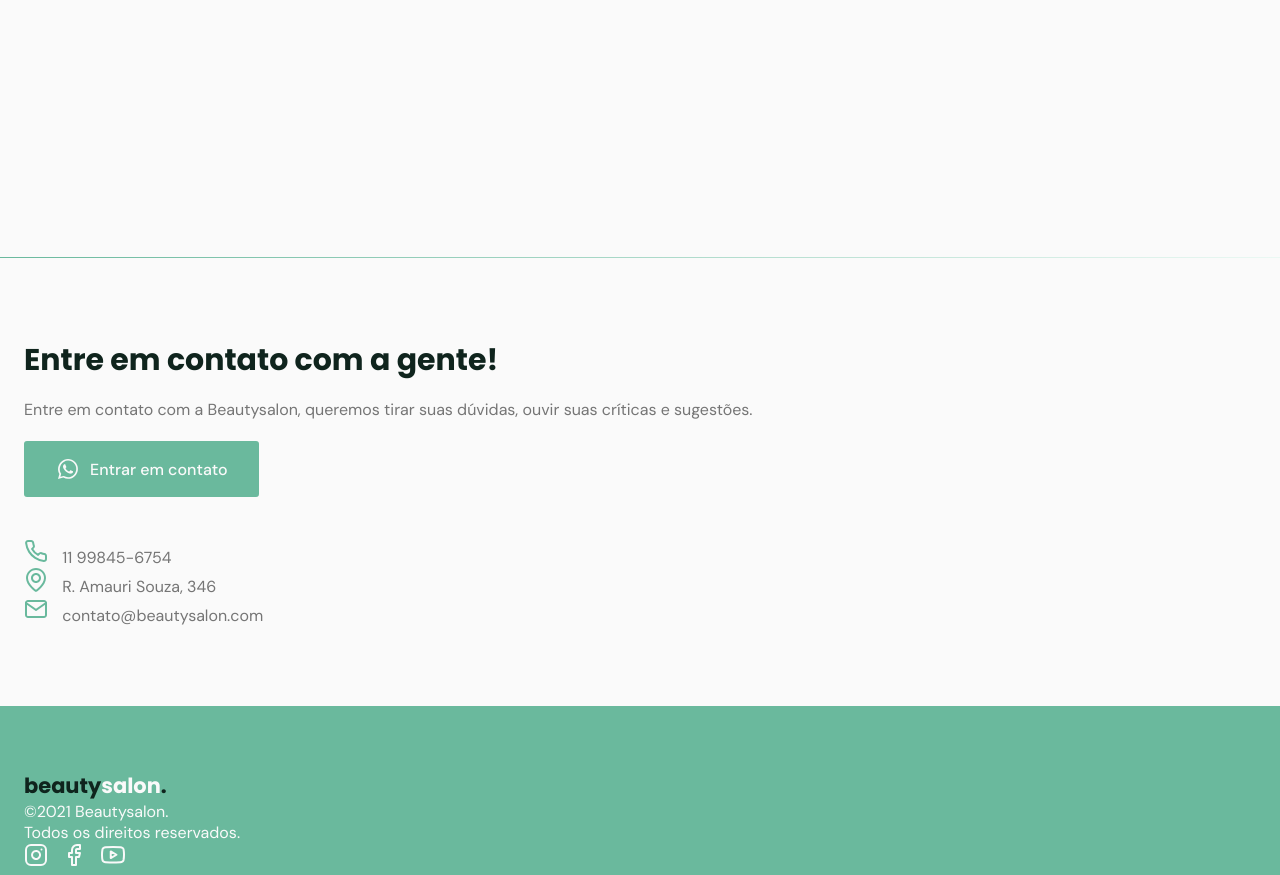
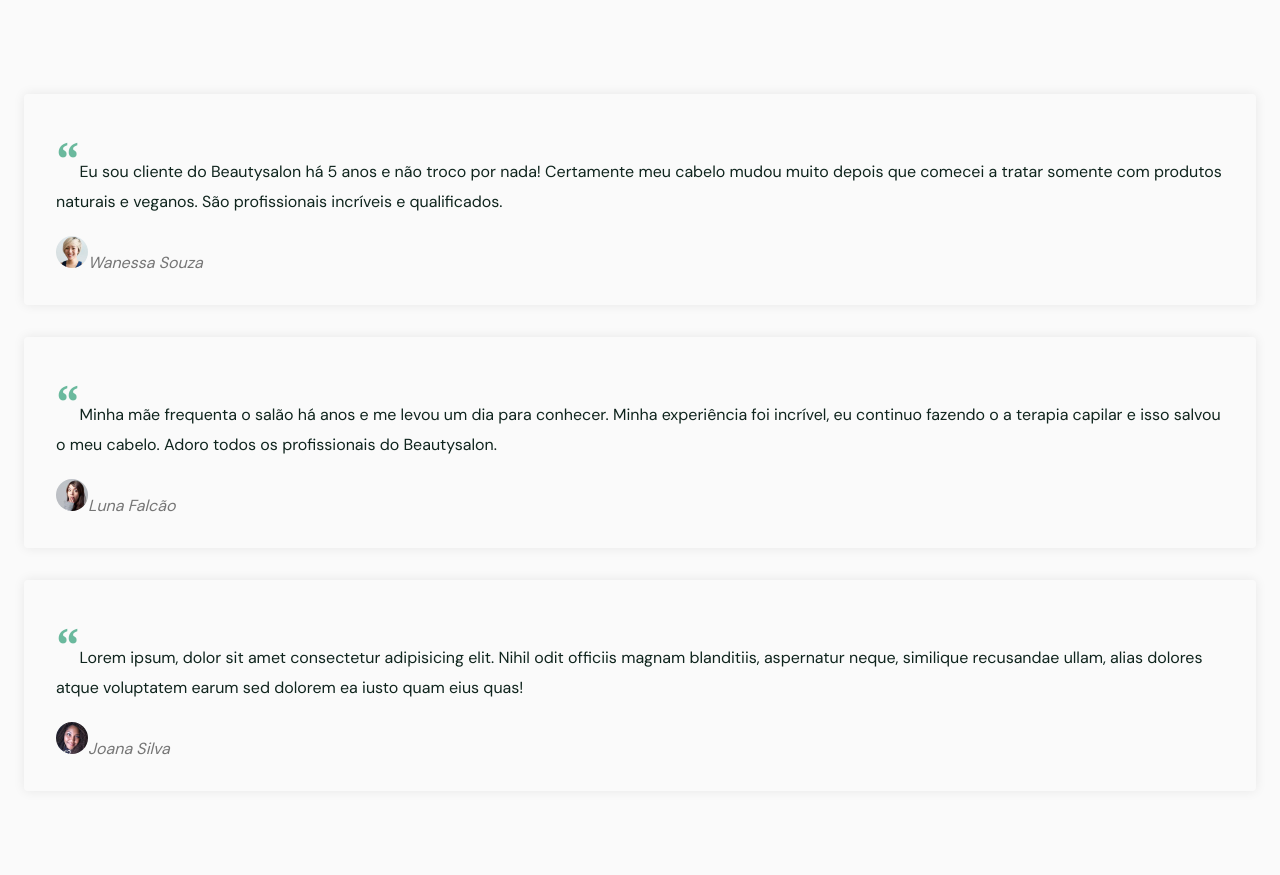
Before and after one commit to dam450/beauty-salon, a plain HTML site: page index.html in a window 1280 px wide. Shown: the part 4320-5195 px from the top of the page. Drawn offline with Linux system fonts and the light colour scheme; files whose address does not match are found by name.

Commit message:
testimonials added
Signed-off-by: dam450 <68165752+dam450@users.noreply.github.com>

```diff
--- a/index.html
+++ b/index.html
@@ -46,6 +46,7 @@
       </nav>
     </header>
     <main>
+      <!--    ========= home ========= -->
       <section class="section" id="home">
         <div class="container grid">
           <div class="image">
@@ -71,6 +72,7 @@
       </section>
       <div class="divider-1"></div>
 
+      <!--    ========= about ========= -->
       <section class="section" id="about">
         <div class="container grid">
           <div class="image">
@@ -107,6 +109,8 @@
         </div>
       </section>
       <div class="divider-2"></div>
+
+      <!--    ========= services ========= -->
       <section class="section" id="services">
         <div class="container grid">
           <header>
@@ -147,12 +151,64 @@
       </section>
       <div class="divider-1"></div>
 
+      <!--    ========= testimonial ========= -->
       <section class="section" id="testimonials">
-        <div class="container">
-          <h2 class="title">Depoimentos de quem já passou por aqui</h2>
+        <div class="container grid">
+          <header>
+            <h2 class="title">Depoimentos de quem já passou por aqui</h2>
+          </header>
+
+          <div class="testimonials-box">
+            <div class="testimonial">
+              <blockquote>
+                <p class="text quote">
+                  <span>&ldquo;</span>Eu sou cliente do Beautysalon há 5 anos e
+                  não troco por nada! Certamente meu cabelo mudou muito depois
+                  que comecei a tratar somente com produtos naturais e veganos.
+                  São profissionais incríveis e qualificados.
+                </p>
+                <cite>
+                  <img
+                    src="./assets/photos/44.jpg"
+                    alt="Foto e Wanessa"
+                  />Wanessa Souza
+                </cite>
+              </blockquote>
+            </div>
+            <div class="testimonial">
+              <blockquote>
+                <p class="text quote">
+                  <span>&ldquo;</span>Minha mãe frequenta o salão há anos e me
+                  levou um dia para conhecer. Minha experiência foi incrível, eu
+                  continuo fazendo o a terapia capilar e isso salvou o meu
+                  cabelo. Adoro todos os profissionais do Beautysalon.
+                </p>
+                <cite>
+                  <img src="./assets/photos/21.jpg" alt="Foto de Luna" />Luna
+                  Falcão
+                </cite>
+              </blockquote>
+            </div>
+            <div class="testimonial">
+              <blockquote>
+                <p class="text quote">
+                  <span>&ldquo;</span>Lorem ipsum, dolor sit amet consectetur
+                  adipisicing elit. Nihil odit officiis magnam blanditiis,
+                  aspernatur neque, similique recusandae ullam, alias dolores
+                  atque voluptatem earum sed dolorem ea iusto quam eius quas!
+                </p>
+                <cite>
+                  <img src="./assets/photos/30.jpg" alt="Foto de Joana" />Joana
+                  Silva
+                </cite>
+              </blockquote>
+            </div>
+          </div>
         </div>
       </section>
       <div class="divider-2"></div>
+
+      <!--    ========= contact ========= -->
       <section class="section" id="contact">
         <div class="container">
           <h2 class="title">Entre em contato com a gente!</h2>
--- a/style.css
+++ b/style.css
@@ -406,3 +406,38 @@ main {
   font-size: 1.5rem;
   margin-bottom: 0.75rem;
 }
+
+/* ==================== testimonials */
+
+.testimonials {
+  background: white;
+}
+
+.testimonial {
+  box-shadow: 0px 0px 12px rgba(0, 0, 0, 0.08);
+  border-radius: 4px;
+  margin-bottom: 2rem;
+  padding: 2rem;
+}
+.testimonial img {
+  width: 2rem;
+  height: 2rem;
+  border-radius: 1000px;
+}
+
+.testimonial p {
+  font: 400 1rem 'DM Sans', sans-serif;
+  color: var(--dark);
+  margin-bottom: 1.5rem;
+}
+.testimonial blockquote p {
+  position: relative;
+}
+
+.quote::first-letter {
+  color: var(--prymary-color);
+  font: 700 3rem Georgia, 'Times New Roman', Times, serif;
+
+  top: -2rem;
+  position: absolute;
+}
```
Also changed, not shown: assets/photos/21.jpg (added), assets/photos/30.jpg (added), assets/photos/44.jpg (added).
